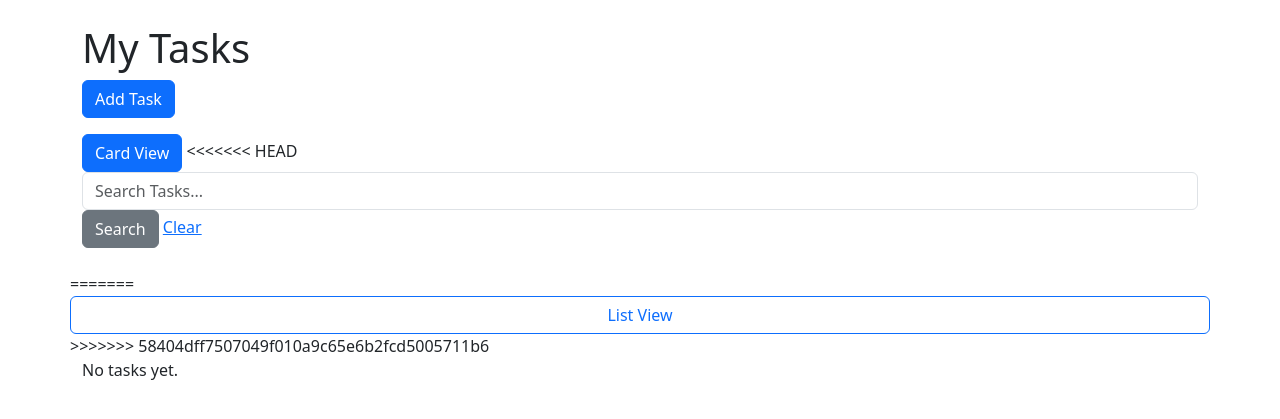
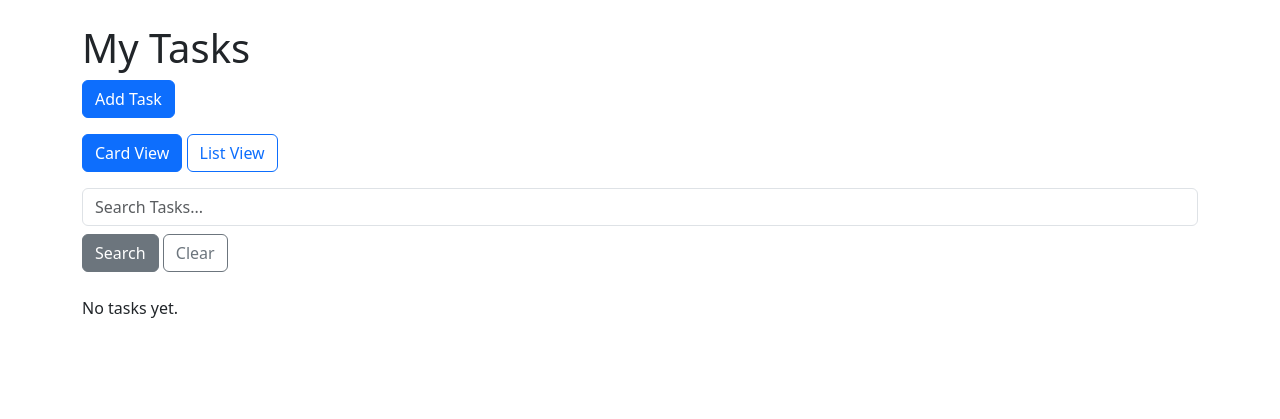
Before and after one commit to jmarcos3-max/Task-Management-App, a Django app: page / in a window 1280 px wide. Shown: the top 419 px of the page. Run offline with Django 5.2, Linux system fonts and the light colour scheme; data that the repository does not hold is empty.

Commit message:
Fix card and list view layout

```diff
--- a/tasks/templates/tasks/task_list.html
+++ b/tasks/templates/tasks/task_list.html
@@ -12,30 +12,37 @@
 
     <a href="{% url 'add_task' %}" class="btn btn-primary mb-3">Add Task</a>
 
-	<div class="mb-3">
+	<!-- View Buttons -->
+<div class="mb-3">
     <button type="button" id="cardBtn"
             class="btn btn-primary" onclick="showCards()">
         Card View
     </button>
 
-<<<<<<< HEAD
-    <form method="GET" class="mb-4">
-        <input type="text" name="q" class="form-control" placeholder="Search Tasks..." value="{{ query|default:'' }}">
-        <button type="submit" class="btn btn-secondary">Search</button>
-        <a href="{% url 'task_list' %}">Clear</a>
-    </form>
-
-    <div class="row">
-=======
     <button type="button" id="listBtn"
             class="btn btn-outline-primary" onclick="showList()">
         List View
     </button>
 </div>
 
+<!-- Search Tasks -->
+<form method="GET" class="mb-4">
+    <input type="text" name="q" class="form-control mb-2"
+           placeholder="Search Tasks..."
+           value="{{ query|default:'' }}">
+
+    <button type="submit" class="btn btn-secondary">
+        Search
+    </button>
+
+    <a href="{% url 'task_list' %}" class="btn btn-outline-secondary">
+        Clear
+    </a>
+</form>
+
 
     <div class="row" id="cardView">
->>>>>>> 58404dff7507049f010a9c65e6b2fcd5005711b6
+
         {% for task in tasks %}
         <div class="col-md-4 mb-3">
            <div class="card h-100 {% if task.completed %}bg-light border-success{% endif %}">
```
